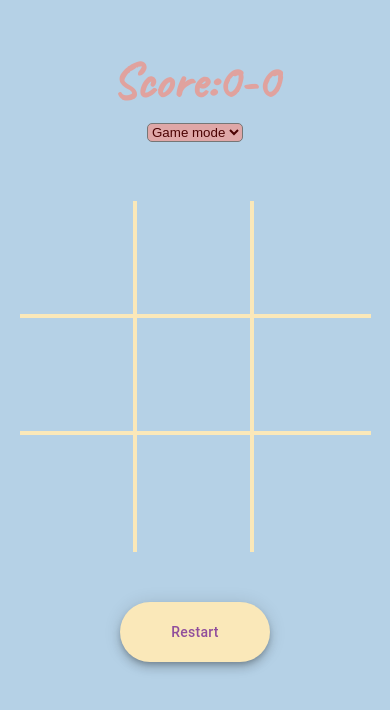
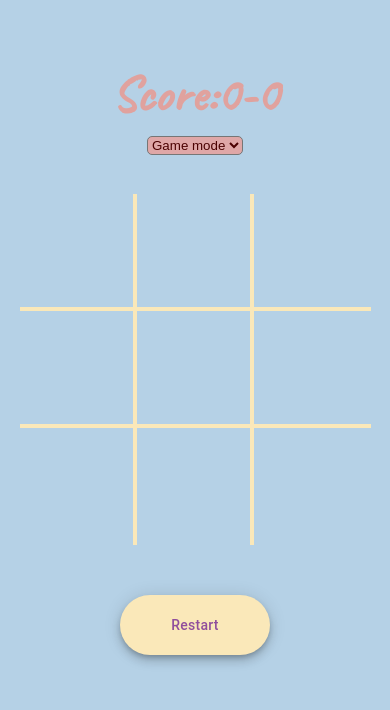
Before and after one commit to Vilnoiuandrei/tic-tac-toe, a plain HTML site: page index.html in a window 390 px wide. Drawn offline with Linux system fonts and the light colour scheme.

Commit message:
initial commit

```diff
--- a/style.css
+++ b/style.css
@@ -22,7 +22,7 @@ body {
   align-items: center;
   grid-template-columns: repeat(3, auto);
   grid-template-rows: repeat(3, auto);
-  margin-top: 7vh;
+  margin-top: 3vh;
 }
 h1 {
   color: #e0a29e;
@@ -126,6 +126,7 @@ select {
   flex-direction: column-reverse;
   justify-content: center;
   align-items: center;
+  height: 20vh;
 }
 .stop-pres {
   pointer-events: none;
@@ -156,7 +157,7 @@ select {
 }
 @media only screen and (max-width: 44em) {
   .container-button {
-    height: 25rem;
+    height: 15rem;
   }
   .head {
     padding-top: 0;
```
